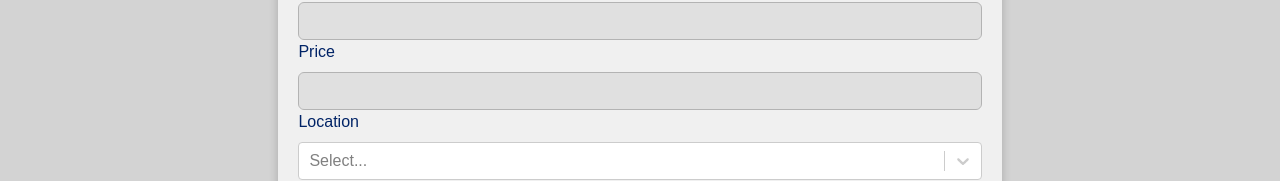
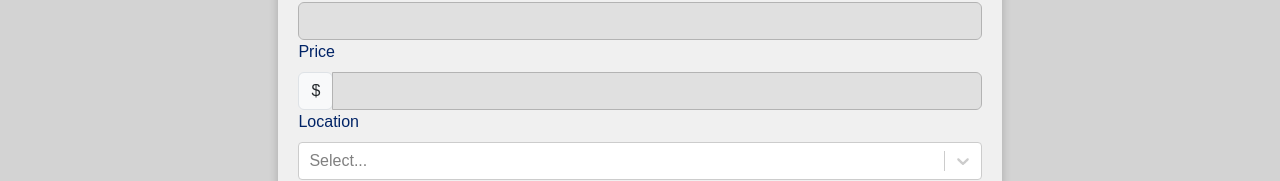
Before and after one commit to amalekia/StarrCars, a React (Create React App) app in the folder frontend/: page /sellcar in a window 1280 px wide. Shown: the part 383-564 px from the top of the page. Built offline with nearby package versions, Linux system fonts and the light colour scheme.

Commit message:
working on fixing the POST 404 but did more cleanup on the sell car form

```diff
--- a/frontend/src/views/sellcar.jsx
+++ b/frontend/src/views/sellcar.jsx
@@ -38,7 +38,9 @@ const SellCarPage = () => {
       contactEmail: formData.get("contactEmail"),
     };
 
-    fetch(`${process.env.REACT_APP_SERVER_URL}/cars/sellcar`, {
+    console.log(data);
+
+    fetch(`${process.env.REACT_APP_SERVER_URL}/sellcar`, {
       method: "POST",
       headers: {
         "Content-Type": "application/json",
@@ -81,23 +83,28 @@ const SellCarPage = () => {
         </Form.Group>
         <Form.Group controlId="price">
           <Form.Label>Price</Form.Label>
-          <Form.Control type="number" name="price" required />
+          <div className="input-group">
+            <div className="input-group-prepend">
+              <span className="input-group-text">$</span>
+            </div>
+            <Form.Control type="number" step="0.01" name="price" min="0" required />
+          </div>
         </Form.Group>
         <Form.Group controlId="location">
           <Form.Label>Location</Form.Label>
           <Select options={options} name="location" required />
         </Form.Group>
-        <Form.Group controlId="price">
+        <Form.Group controlId="mileage">
           <Form.Label>Mileage</Form.Label>
-          <Form.Control type="number" name="mileage" required />
+          <Form.Control type="number" name="mileage" min="0" required />
         </Form.Group>
         <Form.Group controlId="contactEmail">
           <Form.Label>Contact Email</Form.Label>
-          <Form.Control type="text" name="contactEmail" required />
+          <Form.Control type="email" name="contactEmail" required />
         </Form.Group>
         <Form.Group controlId="contactCell">
           <Form.Label>Contact Cell</Form.Label>
-          <Form.Control type="text" name="contactCell" required />
+          <Form.Control type="tel" name="contactCell" required />
         </Form.Group>
         <button type="submit" className="btn btn-primary">
           Submit
```
